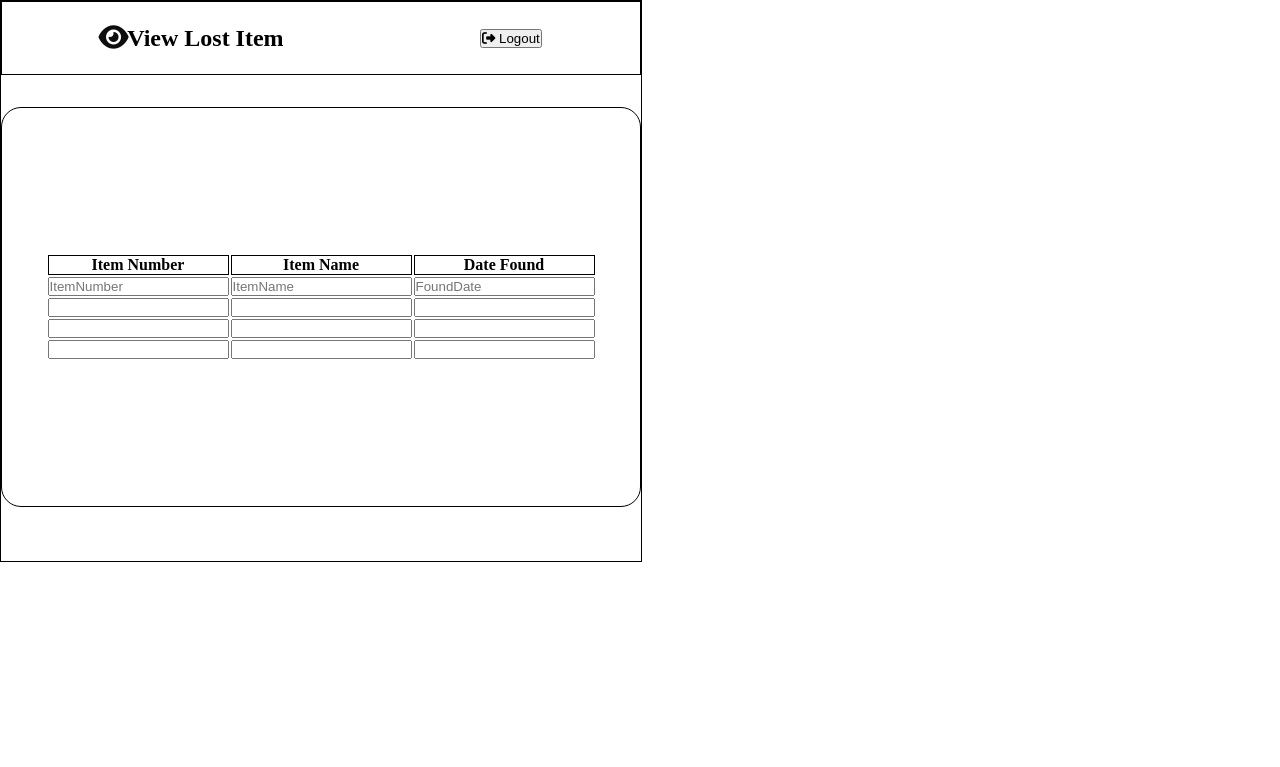
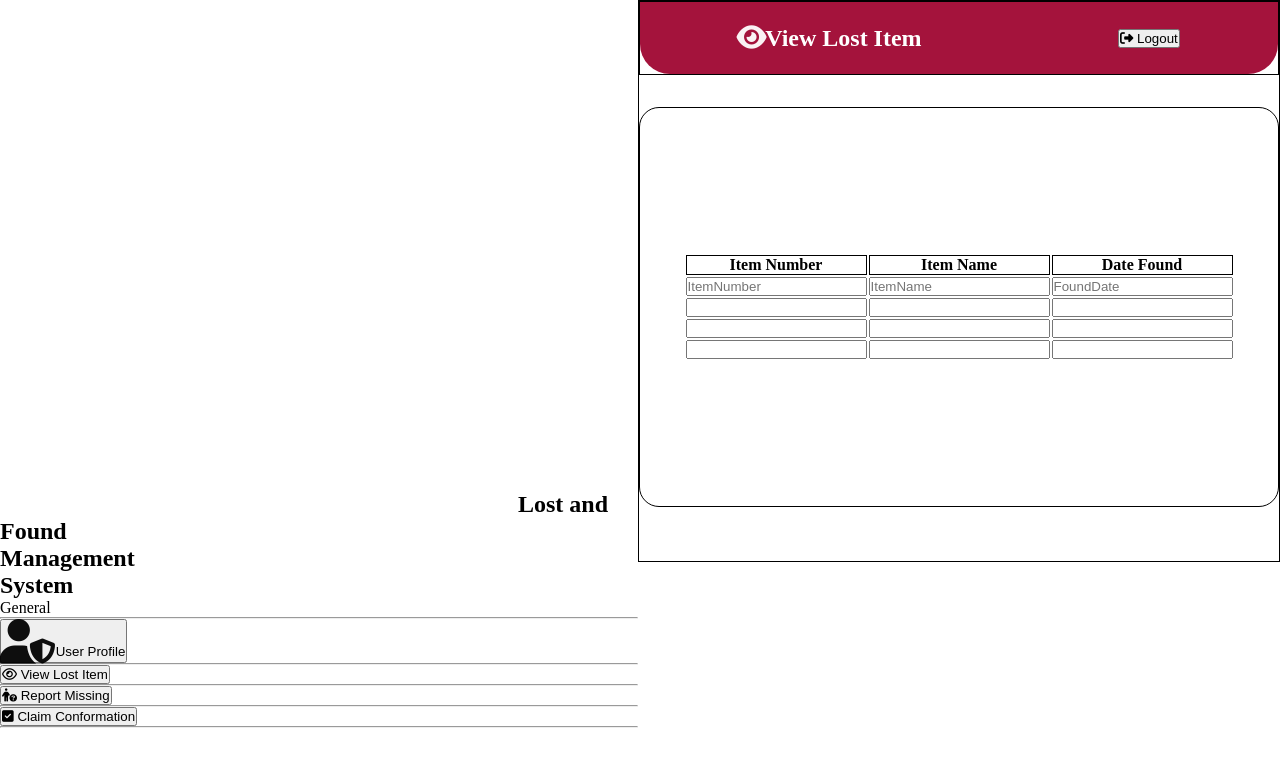
Before and after one commit to MarkRyuo/Lost-And-Found-Management-System, a PHP site: the page made by View Lost Item/ViewlostItem.html in a window 1280 px wide. Shown: the top 767 px of the page. Run offline with PHP 8.4, Linux system fonts and the light colour scheme.

Commit message:
update here

```diff
--- a/View Lost Item/ViewLostItem.css
+++ b/View Lost Item/ViewLostItem.css
@@ -1,7 +1,15 @@
+
+
+
 
 * {
   margin: 0;
   padding: 0;
+}
+
+body {
+  display: flex;
+
 }
 
 /* Design For Header/Navigation */
--- a/View Lost Item/ViewlostItem.html
+++ b/View Lost Item/ViewlostItem.html
@@ -4,6 +4,8 @@
   <meta charset="UTF-8">
   <meta name="viewport" content="width=device-width, initial-scale=1.0">
   <link rel="stylesheet" href="https://cdnjs.cloudflare.com/ajax/libs/font-awesome/6.4.2/css/all.min.css">
+  <!-- This is link for aside -->
+  <link rel="stylesheet" href="/User-Profile/Userprofile.css">
   <link rel="stylesheet" href="/View Lost Item/ViewLostItem.css">
   <title>View Lost Item|Lost and Found</title>
 </head>
@@ -12,6 +14,42 @@
 
     <!-- This Aside -->
     <aside>
+
+      <div class="Logo">
+        <h1>
+          <img src="/assets/Images/lost-items-missing-svgrepo-com (1).png" alt="This is Image">
+          Lost and Found <br>
+          Management <br>System
+        </h1>
+        <p>General</p>
+      </div>
+
+      <nav class="button-Nav">
+        <!-- User Profile -->
+      <hr>
+      <button class="btn" id="User">
+          <span class="btn-text-one"><i class="fa-solid fa-user-shield fa-beat-fade"></i></span>
+          <span class="btn-text-two">User Profile</span>
+      </button>
+      <hr>
+      <!-- View Lost Item -->
+      <button class="btn" id="viewlostItem">
+        <span class="btn-text-one"><i class="fa-regular fa-eye fa-bounce"></i></span>
+        <span class="btn-text-two">View Lost Item</span>
+      </button>
+      <hr>
+      <!--Report Missing-->
+      <button class="btn" id="reportMissing">
+        <span class="btn-text-one"><i class="fa-solid fa-person-circle-question fa-bounce"></i></span>
+        <span class="btn-text-two">Report Missing</span>
+      </button>
+      <hr>
+      <!-- Claim Conformation  -->
+      <button class="btn" id="claimConformation">
+        <span class="btn-text-one"><i class="fa-solid fa-square-check fa-bounce"></i></span>
+        <span class="btn-text-two">Claim Conformation</span>
+      </button>
+      <hr>
 
     </aside>
 
```
Also changed, not shown: assets/Aside-Nav/Aside.html (added, +11 -0 lines).
